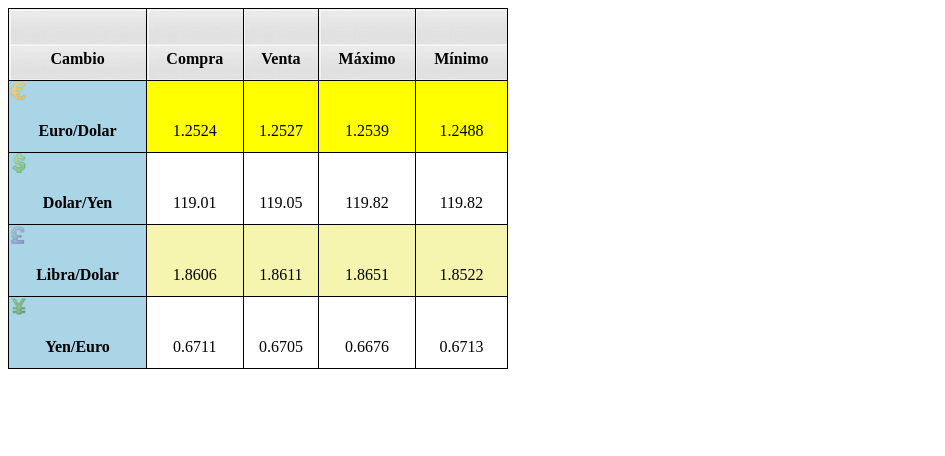
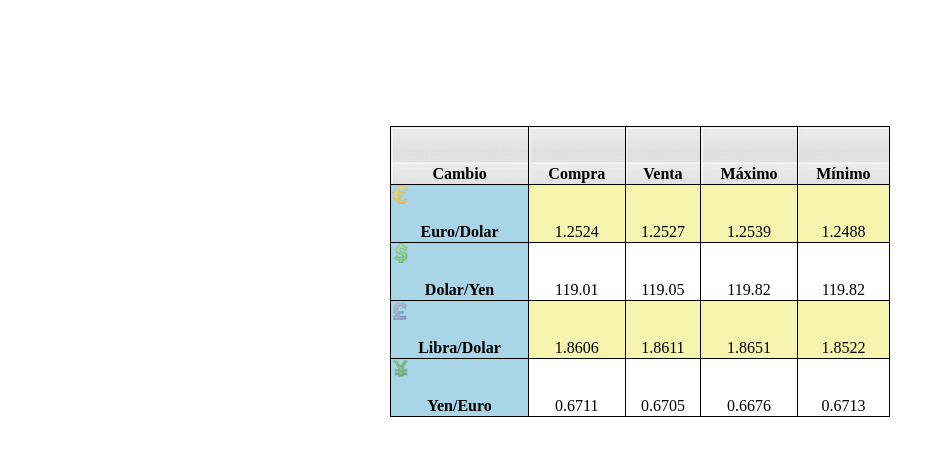
Before and after one commit to juanjo-lv/Interfaces_Juanjose_lopez_Vega, a plain HTML site: page Ejercicios CSS/Ejercicios finales/(4) Tablas/tablas.html in a window 1280 px wide. Shown: the whole page, without its empty margins (0-945 px from the left). Drawn offline with Linux system fonts and the light colour scheme.

Commit message:
Actualización ejercicio 4
cambios ejercicio 4

```diff
--- a/Ejercicios CSS/Ejercicios finales/(4) Tablas/tablas.html
+++ b/Ejercicios CSS/Ejercicios finales/(4) Tablas/tablas.html
@@ -9,14 +9,16 @@
 			border-collapse: collapse;
 			width:500px;
 			height: 250px;
+			margin:auto;
+			margin-top: 10%;
 		}
 		tr,td,th{
 			border: 1px solid black;
 		}
 		th[scope="col"],td,th{
-			height: 40px;
-			padding-top:30px;
-
+			height: 55px;
+			/*padding-top:30px;*/
+			vertical-align: bottom;
 			text-align: center;
 
 		}
@@ -24,12 +26,13 @@
 			background-image: url("imagenes/fondo_gris.gif");
 
 		}
-		tr.par:first-of-type td{
-			background-color:yellow;
-		}
 		tr.par td{
 			background-color: rgb(245, 245, 175);
 		}
+		tr:hover td{
+			background-color: yellow;
+		}
+
 		th[scope="row"]{
 			background-color: rgb(169, 213, 231);
 		}
```
Also changed, not shown: Ejercicios CSS/leeme.txt, 1 other file.
